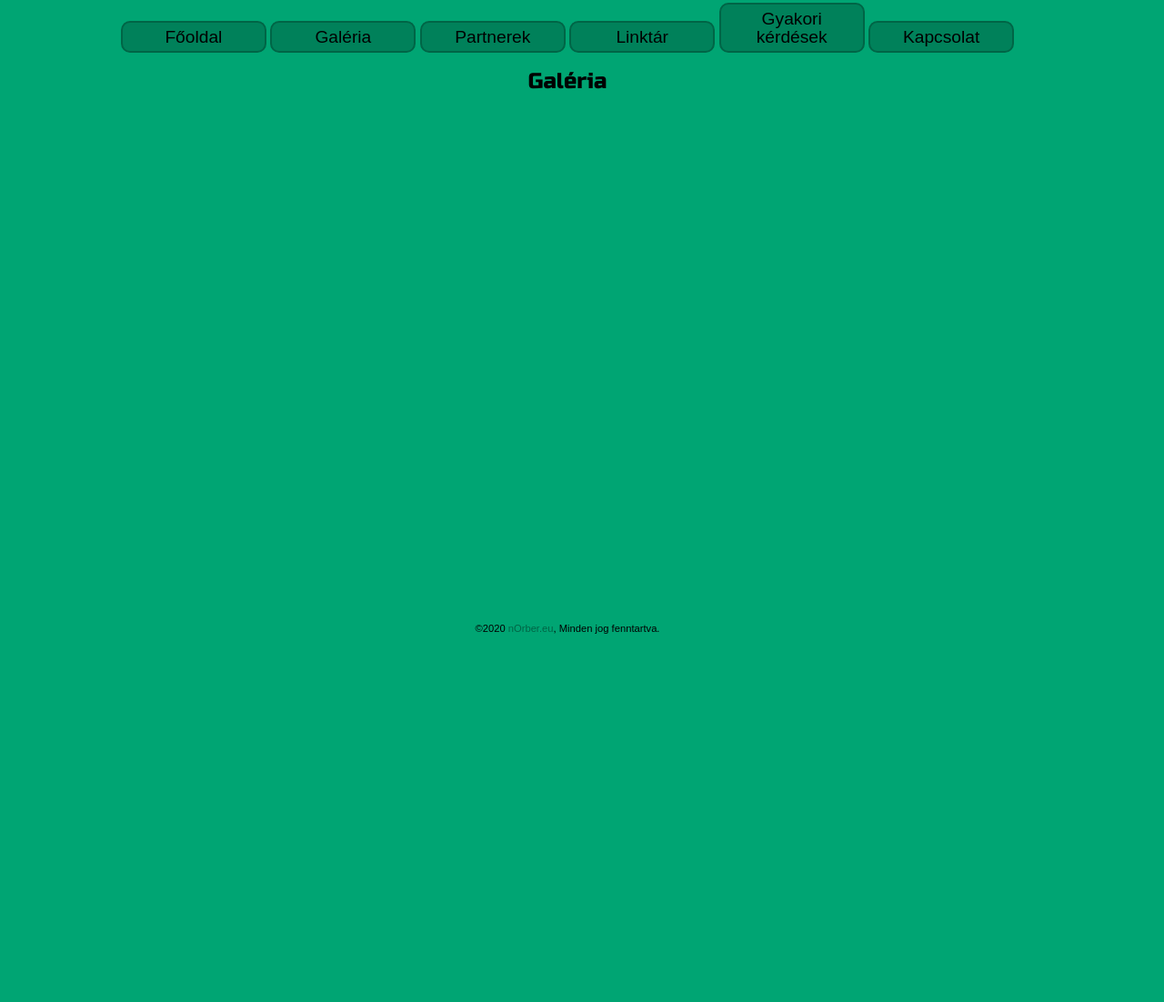
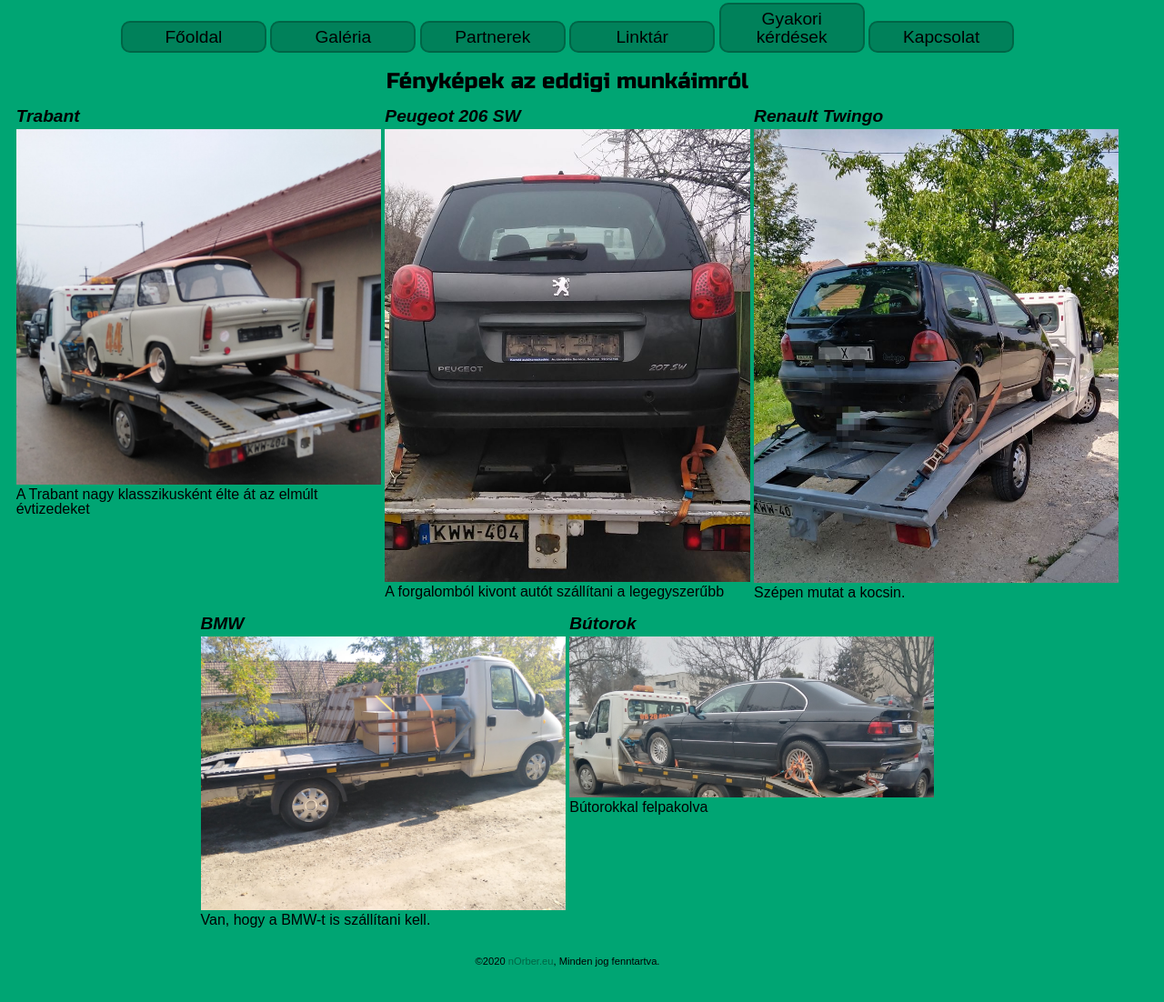
Before and after one commit to nOrber-981/vanyi-attila, a plain HTML site: page galery.html in a window 1280 px wide. Shown: the part 230-1332 px from the top of the page at 91% size. Before the commit the page ends 966 px from the top, so only its background shows below. Drawn offline with nearby package versions, Linux system fonts and the light colour scheme; a web font is replaced by a local one.

Commit message:
galery.html

```diff
--- a/galery.html
+++ b/galery.html
@@ -23,8 +23,27 @@
 			<a href="contacts.html">Kapcsolat</a>
 		</nav>
 		<div class="content">
-   <h1>Galéria</h1>
-
+    	<h1>Fényképek az eddigi munkáimról</h1>
+			<div class="img-box">
+				<h2>Trabant</h2>
+				<p><img src="assets/vanyi-attila-trabant-bal-hatul.jpg" alt="Trabant a traileren"><br>A Trabant nagy klasszikusként élte át az elmúlt évtizedeket</p>
+			</div>
+			<div class="img-box">
+				<h2>Peugeot 206 SW</h2>
+				<p><img src="assets/vanyi-attila-peugeot-hatul.jpg" alt="Egy Peugeot hátulról"><br>A forgalomból kivont autót szállítani a legegyszerűbb</p>
+			</div>
+			<div class="img-box">
+				<h2>Renault Twingo</h2>
+				<p><img src="assets/vanyi-attila-twingo-jobb-hatul.jpg" alt="Twingo szállítása"><br>Szépen mutat a kocsin.</p>
+			</div>
+			<div class="img-box">
+				<h2>BMW</h2>
+				<p><img src="assets/vanyi-attila-butorok-jobb.jpg" alt="BMW a platón"><br>Van, hogy a BMW-t is szállítani kell.</p>
+			</div>
+			<div class="img-box">
+				<h2>Bútorok</h2>
+				<p><img src="assets/vanyi-attila-bmw-bal.jpg" alt="Bútorokkal felpakolva"><br>Bútorokkal felpakolva</p>
+			</div>
 		</div>
 	</div>
 	<footer>
--- a/main.css
+++ b/main.css
@@ -97,6 +97,13 @@ footer {
 	vertical-align: top;
 	margin-bottom: 1rem;
 }
+.content a {
+	color: black;
+}
+
+.content img {
+	width: 100%;
+}
 
 @media (min-width: 600px) {
 	.main nav, .content {
@@ -114,9 +121,9 @@ footer {
 		width: 100%;
 		margin: auto;
 	}
+	.img-box {
+		width: 33%;
+		display: inline-block;
+		vertical-align: top;
 }
-
-
-.content a {
-	color: black;
 }
```
Also changed, not shown: assets/vanyi-attila-bmw-bal.jpg (added), assets/vanyi-attila-butorok-jobb-hatul.jpg (added), assets/vanyi-attila-butorok-jobb.jpg (added), assets/vanyi-attila-peugeot-bal-elol.jpg (added), assets/vanyi-attila-peugeot-bal.jpg (added), assets/vanyi-attila-peugeot-hatul.jpg (added), assets/vanyi-attila-peugeot-jobb-hatul.jpg (added), assets/vanyi-attila-trabant-bal-hatul.jpg (added), assets/vanyi-attila-twingo-jobb-elol.jpg (added), assets/vanyi-attila-twingo-jobb-hatul.jpg (added).
